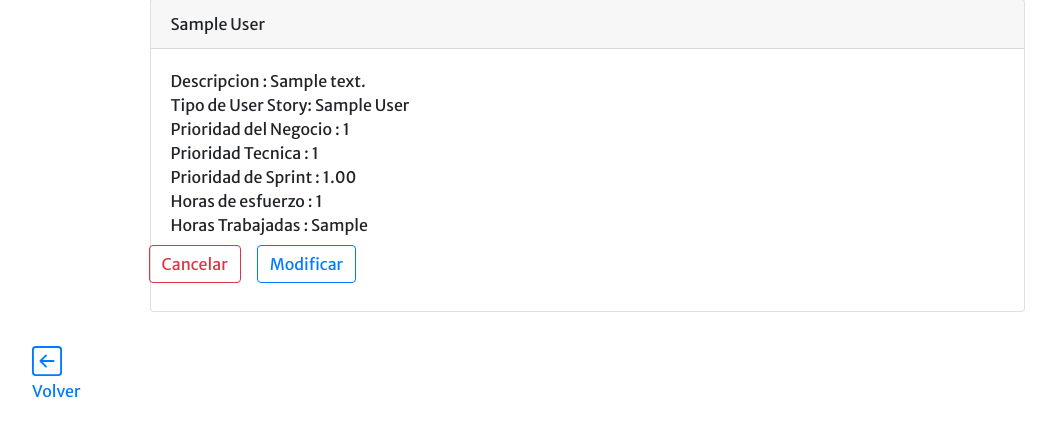
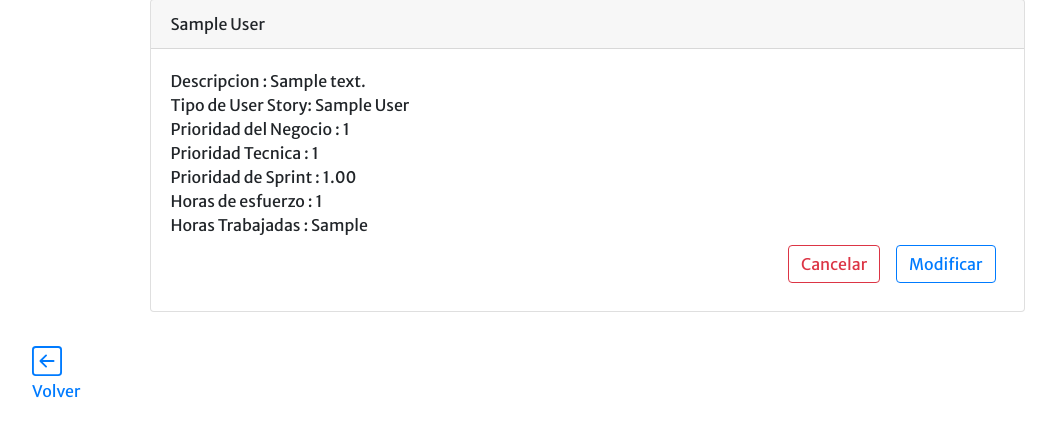
Before and after one commit to ararolon/GestorDeProyectosAgiles_repo, a Django app: template UserStories/templates/UserStories/ver_product_backlog.html in a window 1280 px wide. Shown: the part 187-624 px from the top of the page, without its empty margins (53-1109 px from the left). Run offline with Django 4.2, Linux system fonts and the light colour scheme; a user stored in the database is signed in; tables that the repository leaves empty hold one stand-in row (values such as "Sample post"); the template is opened without the code that fills it: values that come from a table or form of the project are taken from there, most other values are stand-ins (such as "Sample title", 1, 10 or a date in 2020); some libraries are stand-ins or nearby versions.

Commit message:
mejoras del front y migraciones

```diff
--- a/UserStories/templates/UserStories/importar_tipoUS.html
+++ b/UserStories/templates/UserStories/importar_tipoUS.html
@@ -13,7 +13,7 @@
             </div>
         {% endif %}
        <div>
-            <div class="col-2" style="margin: 10px">
+            <div class="col-12" style="margin: 10px">
                 {% for t in tipos%}
                 <div>
                    <div class="row">
--- a/UserStories/templates/UserStories/ver_product_backlog.html
+++ b/UserStories/templates/UserStories/ver_product_backlog.html
@@ -86,7 +86,7 @@
                             Horas Trabajadas : {{s.horas_trabajadas}}
                         </div>
                         {% if proyecto.scrumMaster == request.user  %}
-                            <div class="row">
+                            <div class="col-12">
                                 <div class="d-flex flex-row-reverse">
                                     {% if us.estado != 'Cancelado' %}
                                         <a href="{% url 'modificar_us' proyecto.id us.id_us  %}" class="btn btn-outline-primary m-2">Modificar<a>
```
